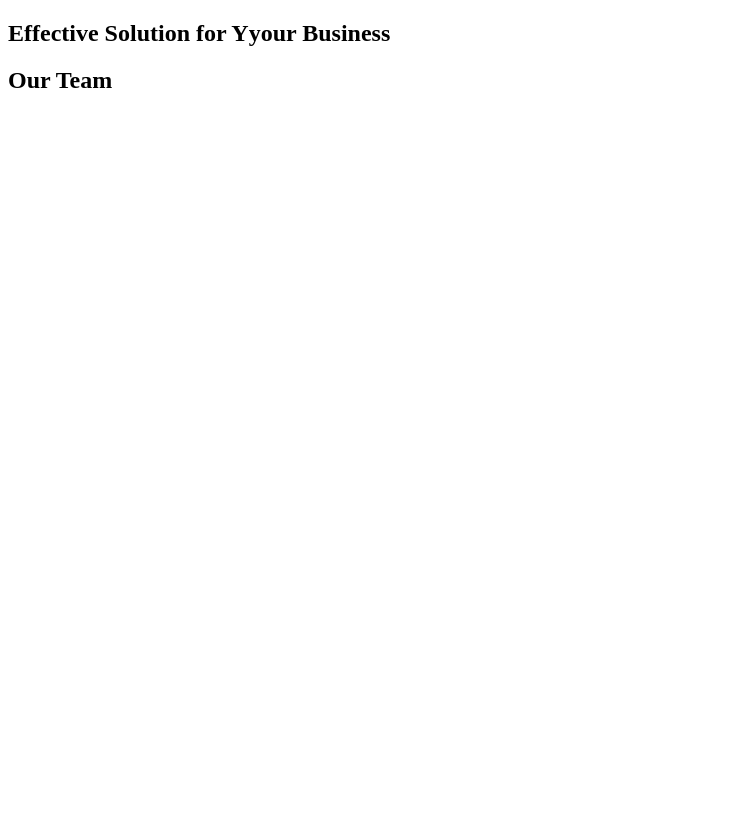
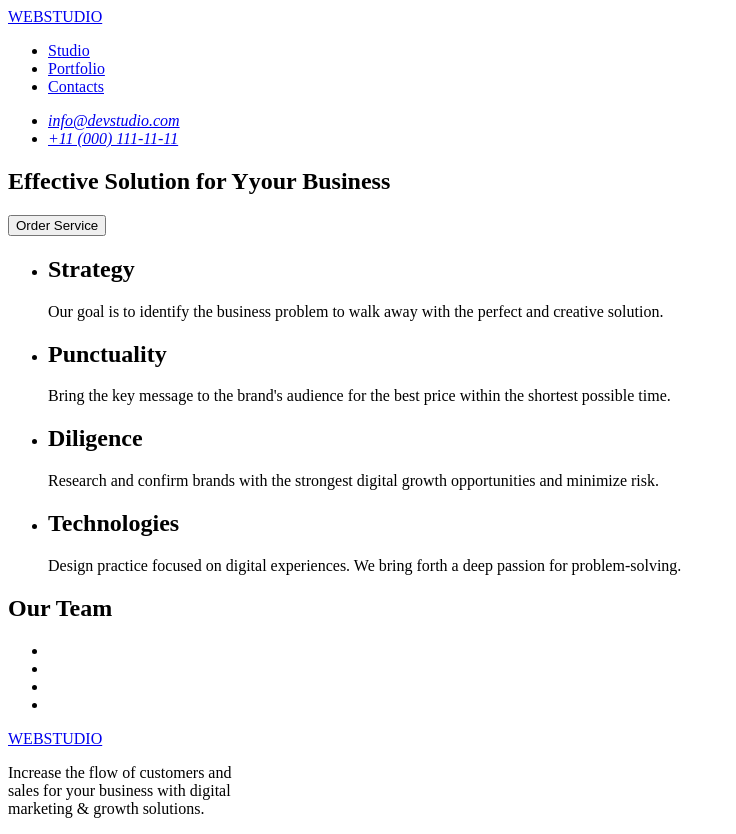
Before and after one commit to Oleksandr-Hlushuk/goit-markup-hw-01, a plain HTML site: page index.html in a window 1280 px wide. Shown: the whole page, without its empty margins (0-736 px from the left). Before the commit the page ends 800 px from the top, so only its background shows below. Drawn offline with Linux system fonts and the light colour scheme.

Commit message:
add child tags and folder images

```diff
--- a/index.html
+++ b/index.html
@@ -3,25 +3,94 @@
   <head>
     <meta charset="UTF-8" />
     <meta name="viewport" content="width=device-width, initial-scale=1.0" />
-    <title>Home work</title>
+    <title>Home work 1</title>
   </head>
   <body>
-    <header></header>
+    <header>
+      <nav>
+        <a href="#">WEBSTUDIO</a>
+        <ul>
+          <li>
+            <a href="#">Studio</a>
+          </li>
+          <li>
+            <a href="#">Portfolio</a>
+          </li>
+          <li>
+            <a href="#">Contacts</a>
+          </li>
+        </ul>
+      </nav>
+
+      <address>
+        <ul>
+          <li>
+            <a href="mailto:info@devstudio.com">info@devstudio.com</a>
+          </li>
+          <li>
+            <a href="tel:+110001111111">+11 (000) 111-11-11</a>
+          </li>
+        </ul>
+      </address>
+    </header>
 
     <main>
       <section>
         <h1>Effective Solution for Yyour Business</h1>
+        <button type="button">Order Service</button>
       </section>
 
       <section>
-        <h2></h2>
+        <ul>
+          <li>
+            <h2>Strategy</h2>
+            <p>
+              Our goal is to identify the business problem to walk away with the
+              perfect and creative solution.
+            </p>
+          </li>
+          <li>
+            <h2>Punctuality</h2>
+            <p>
+              Bring the key message to the brand's audience for the best price
+              within the shortest possible time.
+            </p>
+          </li>
+          <li>
+            <h2>Diligence</h2>
+            <p>
+              Research and confirm brands with the strongest digital growth
+              opportunities and minimize risk.
+            </p>
+          </li>
+          <li>
+            <h2>Technologies</h2>
+            <p>
+              Design practice focused on digital experiences. We bring forth a
+              deep passion for problem-solving.
+            </p>
+          </li>
+        </ul>
       </section>
 
       <section>
         <h2>Our Team</h2>
+        <ul>
+          <li></li>
+          <li></li>
+          <li></li>
+          <li></li>
+        </ul>
       </section>
     </main>
 
-    <footer></footer>
+    <footer>
+      <a href="#">WEBSTUDIO</a>
+      <p>
+        Increase the flow of customers and<br />
+        sales for your business with digital<br />
+        marketing & growth solutions.
+      </p>
+    </footer>
   </body>
 </html>
```
